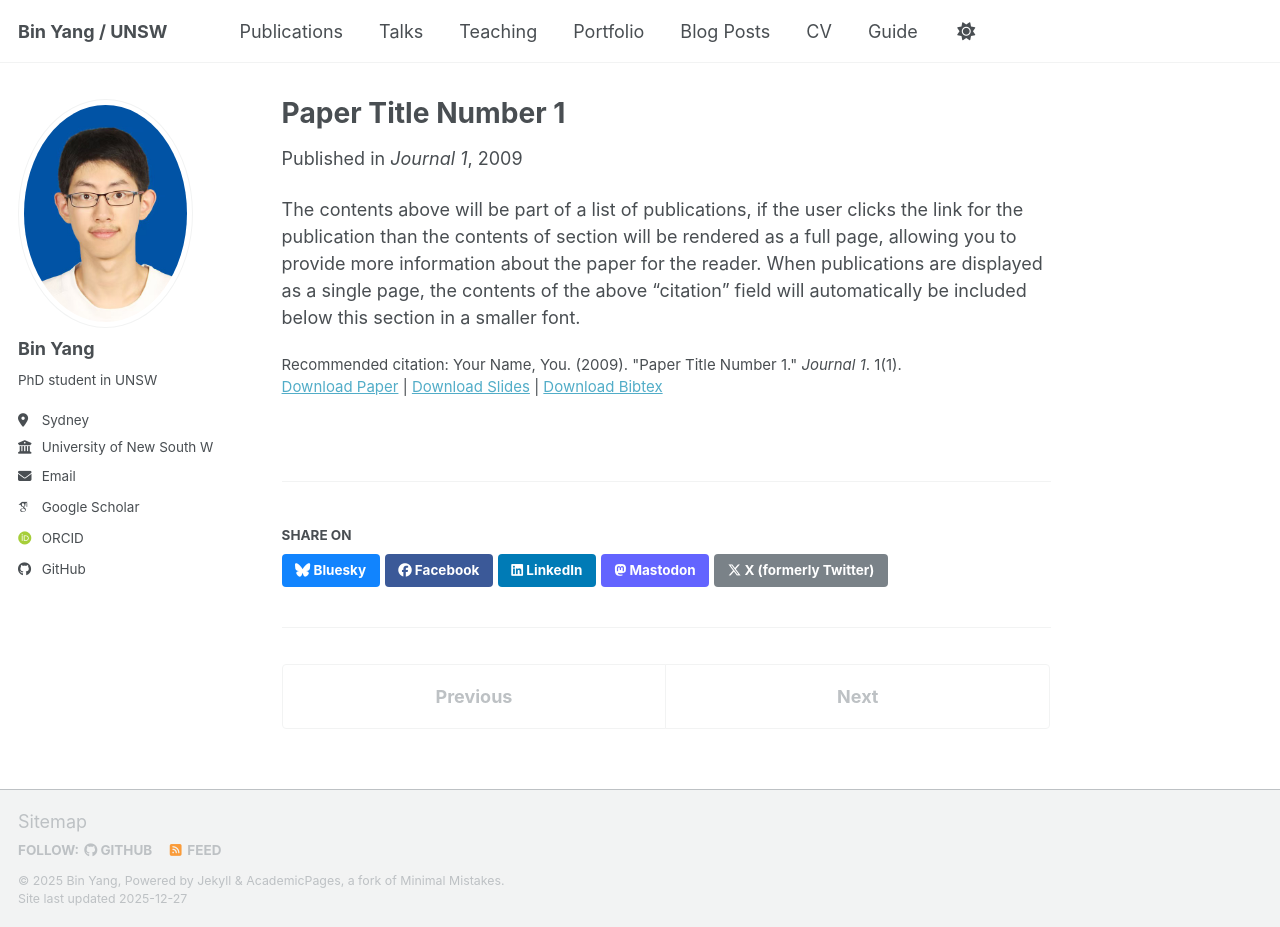
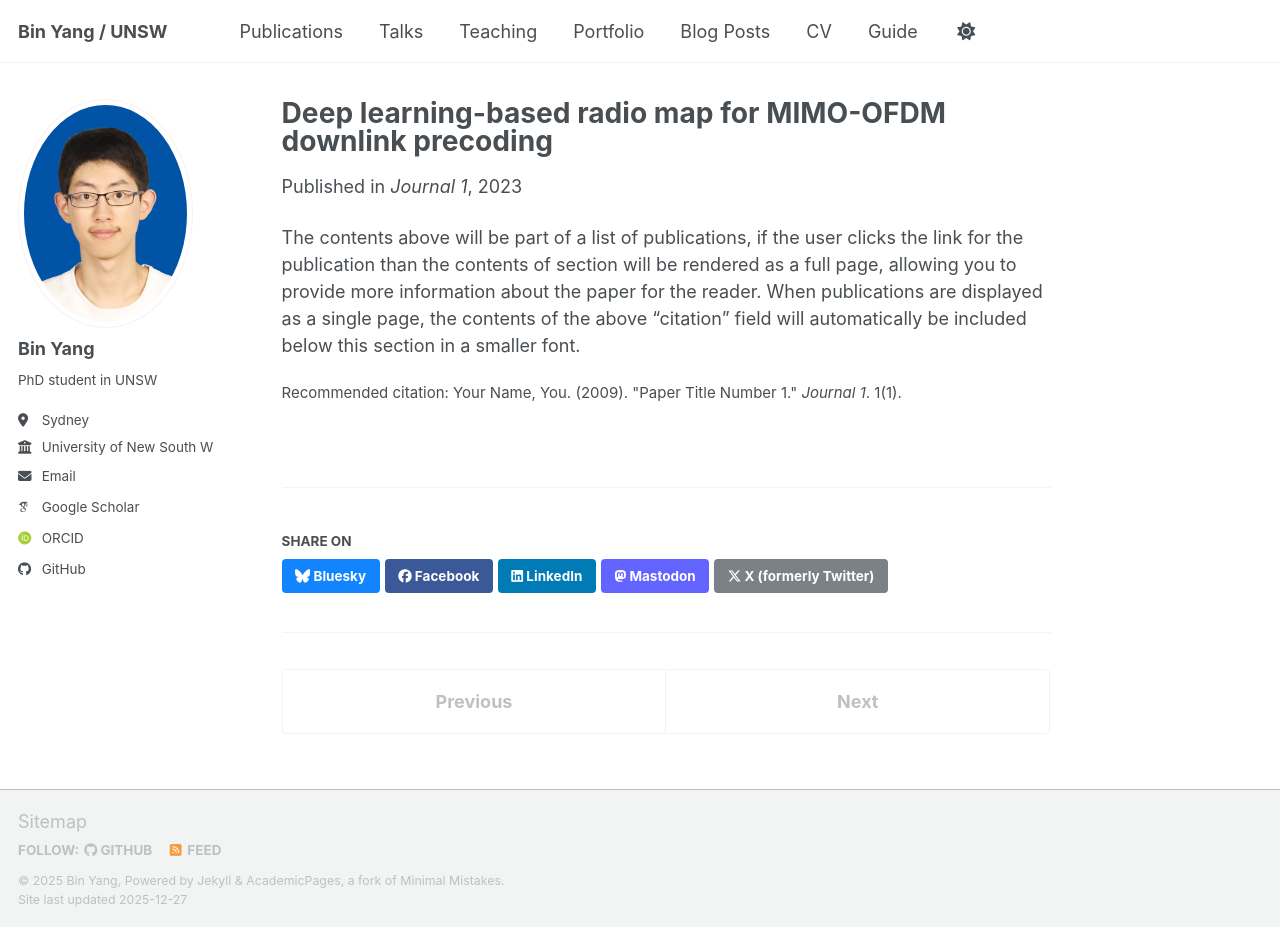
Before and after one commit to yangbin-xd/yangbin-xd.github.io, a Jekyll site: the page built from _publications/2009-10-01-paper-title-number-1.md, in a window 1280 px wide and 927 px high. Built offline with Jekyll 4.4.1, drawn with Linux system fonts in a browser that asks for light colours; some web fonts are replaced; a script bundle is joined from its source files by our own code; library files that are not in the unit come from our copies.

Commit message:
Update 2009-10-01-paper-title-number-1.md

```diff
--- a/_publications/2009-10-01-paper-title-number-1.md
+++ b/_publications/2009-10-01-paper-title-number-1.md
@@ -1,14 +1,11 @@
 ---
-title: "Paper Title Number 1"
+title: "Deep learning-based radio map for MIMO-OFDM downlink precoding"
 collection: publications
 category: manuscripts
-permalink: /publication/2009-10-01-paper-title-number-1
+permalink: https://ieeexplore.ieee.org/abstract/document/10272348/
 excerpt: 'This paper is about the number 1. The number 2 is left for future work.'
-date: 2009-10-01
+date: 2023-08-30
 venue: 'Journal 1'
-slidesurl: 'https://academicpages.github.io/files/slides1.pdf'
-paperurl: 'https://academicpages.github.io/files/paper1.pdf'
-bibtexurl: 'https://academicpages.github.io/files/bibtex1.bib'
 citation: 'Your Name, You. (2009). &quot;Paper Title Number 1.&quot; <i>Journal 1</i>. 1(1).'
 ---
 The contents above will be part of a list of publications, if the user clicks the link for the publication than the contents of section will be rendered as a full page, allowing you to provide more information about the paper for the reader. When publications are displayed as a single page, the contents of the above "citation" field will automatically be included below this section in a smaller font.
```
